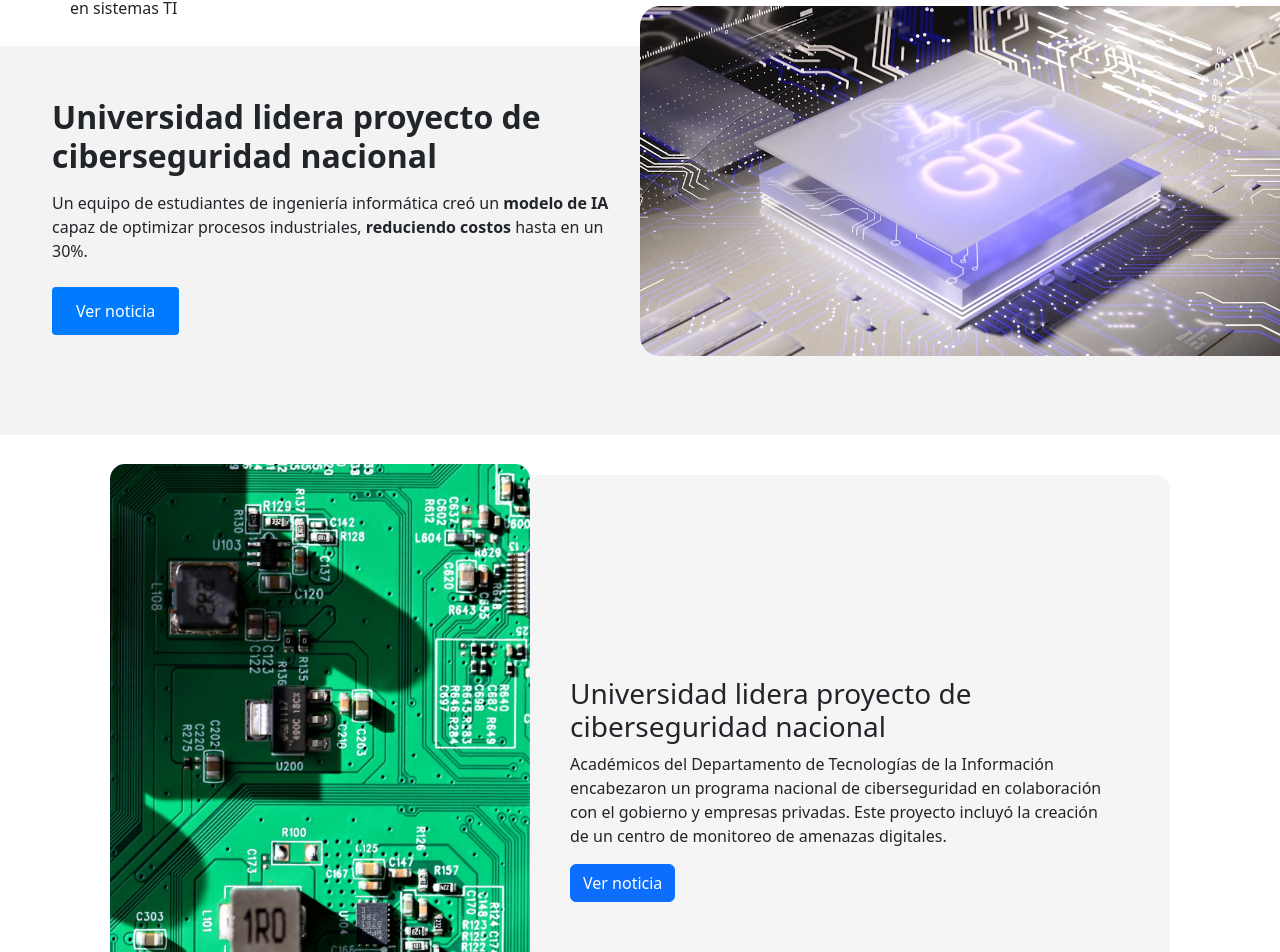
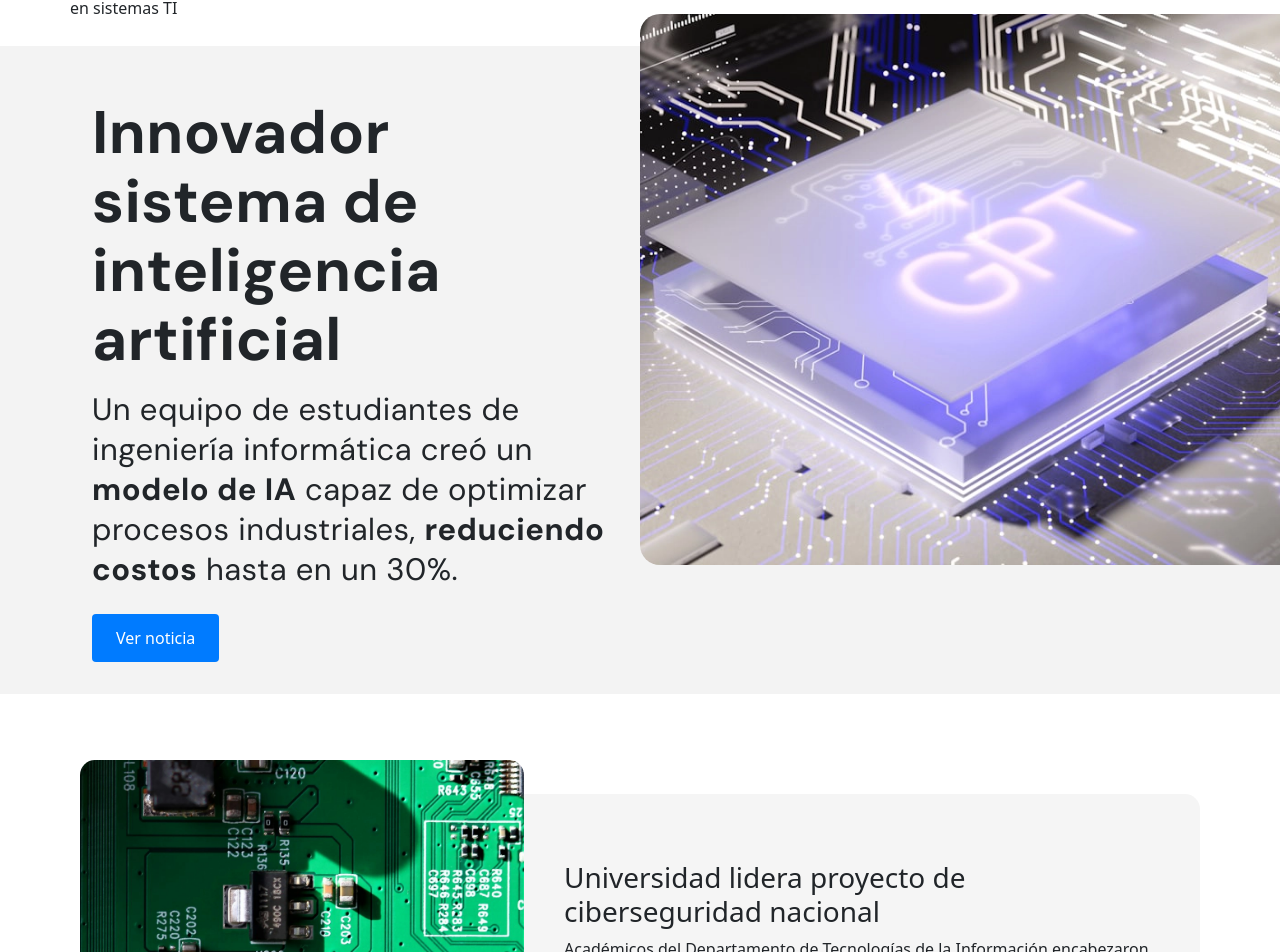
Before and after one commit to vandalit/ubo-tiapp-1.8, a Vue app: page /news in a window 1280 px wide. Shown: the part 156-1108 px from the top of the page. Built offline with nearby package versions, Linux system fonts and the light colour scheme.

Commit message:
noticias ajustes

```diff
--- a/src/assets/noticias.json
+++ b/src/assets/noticias.json
@@ -1,8 +1,8 @@
 [
     {
       "id": 1,
-      "title": "Universidad lidera proyecto de ciberseguridad nacional",
-      "description": "Académicos del Departamento de Tecnologías de la Información encabezaron un programa nacional de ciberseguridad en colaboración con el gobierno y empresas privadas. Este proyecto incluyó la creación de un centro de monitoreo de amenazas digitales.",
+      "title": "Innovador sistema de inteligencia artificial",
+      "description": "Un equipo de estudiantes de ingeniería informática creó un modelo de IA capaz de optimizar procesos industriales, reduciendo costos hasta en un 30%.",
       "extendedDescription": "Aquí iría un texto más extenso con detalles del proyecto, fechas, instituciones participantes, planes a futuro, etc.",
       "image": "/img/img16.webp",
       "orientation": "right",
--- a/src/assets/styles/main.scss
+++ b/src/assets/styles/main.scss
@@ -1,6 +1,7 @@
 @import './_variables';
 
 @import url('https://fonts.googleapis.com/css2?family=Anton&family=Roboto:ital,wght@0,100;0,300;0,400;0,500;0,700;0,900;1,100;1,300;1,400;1,500;1,700;1,900&display=swap');
+@import url('https://fonts.googleapis.com/css2?family=Anton&family=DM+Sans:ital,opsz,wght@0,9..40,100..1000;1,9..40,100..1000&family=Roboto:ital,wght@0,100;0,300;0,400;0,500;0,700;0,900;1,100;1,300;1,400;1,500;1,700;1,900&display=swap');
 
 
 // Reset de estilos
--- a/src/components/Noticia.vue
+++ b/src/components/Noticia.vue
@@ -50,23 +50,22 @@
   /* align-items: center; */
   background-color: $background-color;
   /* Fondo gris */
-  padding: 10px 10px 10px 0;
+  padding: 10px 10px 20px 0;
   border-radius: 15px;
   /* Bordes redondeados */
   /* overflow: hidden; */
   margin-bottom: 40px;
   /* text-align: right; */
   text-align: left; /*si no iteran*/
-  margin: 0 40px;
 
 }
 
 /* Invertir dirección cuando es 'right' */
 .noticia-container.reverse {
   flex-direction: row-reverse;
-  padding: 10px 0px 10px 10px;
+  padding: 10px 0px 20px 10px;
   /* text-align: left; */
-  margin: 0 40px;
+
 }
 
 /* Imagen */
@@ -74,13 +73,13 @@
   flex-shrink: 0;
   width: 40%;
   position: relative;
-  margin-top: -2%;
+  margin-top: -4%;
   /* Hace el efecto de "sobresalir" del banner */
 }
 
 .noticia-img img {
   width: 100%;
-  height: 95%;
+  height:384px;
   object-fit: cover;
   border-radius: 15px;
   /* Esquinas redondeadas por defecto */
--- a/src/views/NewsView.vue
+++ b/src/views/NewsView.vue
@@ -9,8 +9,8 @@
   <!-- "Banner gris" a lo ancho. -->
 
 
-  <div v-if="heroNews" class="hero">
-    <div class="hero-content">
+  <div v-if="heroNews" class="hero ">
+    <div class="hero-content ">
       <h1 class="hero-title">{{ heroNews.title }}</h1>
       <p class="hero-description">
         Un equipo de estudiantes de ingeniería informática creó un
@@ -87,31 +87,50 @@
 .hero {
   width: 100%;
   background-color: #f3f3f3;
-  position: relative;       /* para posicionar la imagen */
-  padding: 2rem;            /* espacio alrededor del texto */
-  overflow: visible;        /* para que la imagen pueda "salir" */
-  padding-bottom: 5rem;     /* ajusta según el alto de la imagen */
+  position: relative;
+  /* para posicionar la imagen */
+  padding: 2rem;
+  /* espacio alrededor del texto */
+  overflow: visible;
+  /* para que la imagen pueda "salir" */
+  // padding-bottom: 5rem;
+  /* ajusta según el alto de la imagen */
 }
 
 /* Contenido textual del Hero */
 .hero-content {
-  max-width: 1200px;        /* ancho máximo para el texto */
+  max-width: 1200px;
+  /* ancho máximo para el texto */
   // margin: 0 auto;           /* centra el bloque textual */
   width: 50%;
   text-align: left;
-  padding: 20px;
+  padding: 20px 20px 0px 60px;
 }
 
 .hero-title {
   font-size: 2rem;
   font-weight: bold;
   margin-bottom: 1rem;
+
+  font-family: DM Sans;
+  font-weight: 700;
+  font-size: 60px;
+  line-height: 69px;
+  letter-spacing: 0.5px;
+
 }
 
 .hero-description {
   font-size: 1rem;
   margin-bottom: 1.5rem;
   line-height: 1.5;
+
+  font-family: DM Sans;
+  font-weight: 400;
+  font-size: 31px;
+  line-height: 40px;
+  letter-spacing: 0.5px;
+
 }
 
 .hero-link {
@@ -125,13 +144,17 @@
 
 /* Imagen que “sale” del banner */
 .hero-image {
-  position: absolute;   /* permite sacarla del flujo y colocarla arriba/derecha */
-  top: -40px;           /* la “empuja” hacia arriba para sobresalir */
-  right: 0;             /* alinea el borde derecho con el extremo de la página */
-  border-radius: 20px 0px 0px 20px;  /* esquinas redondeadas */
+  position: absolute;
+  /* permite sacarla del flujo y colocarla arriba/derecha */
+  top: -5%;
+  /* la “empuja” hacia arriba para sobresalir */
+  right: 0;
+  /* alinea el borde derecho con el extremo de la página */
+  border-radius: 20px 0px 0px 20px;
+  /* esquinas redondeadas */
   width: 50%;
   object-fit: cover;
-  height: 350px;
+  height: 85%;
 }
 
 @media (max-width: 768px) {
@@ -139,12 +162,15 @@
     padding: 1rem;
     padding-bottom: 3rem;
   }
+
   .hero-content {
     text-align: center;
     width: 100%;
   }
+
   .hero-image {
-    position: static; /* La imagen vuelve al flujo normal */
+    position: static;
+    /* La imagen vuelve al flujo normal */
     display: block;
     width: 100%;
     max-width: 90%;
@@ -157,9 +183,10 @@
 .news-container {
   display: flex;
   flex-direction: column;
-  gap: 30px;
+  gap: 90px;
   /* Espaciado entre noticias */
-  padding: 40px 0;
+  padding: 100px 10px;
   /* Espaciado vertical */
+
 }
 </style>
```
